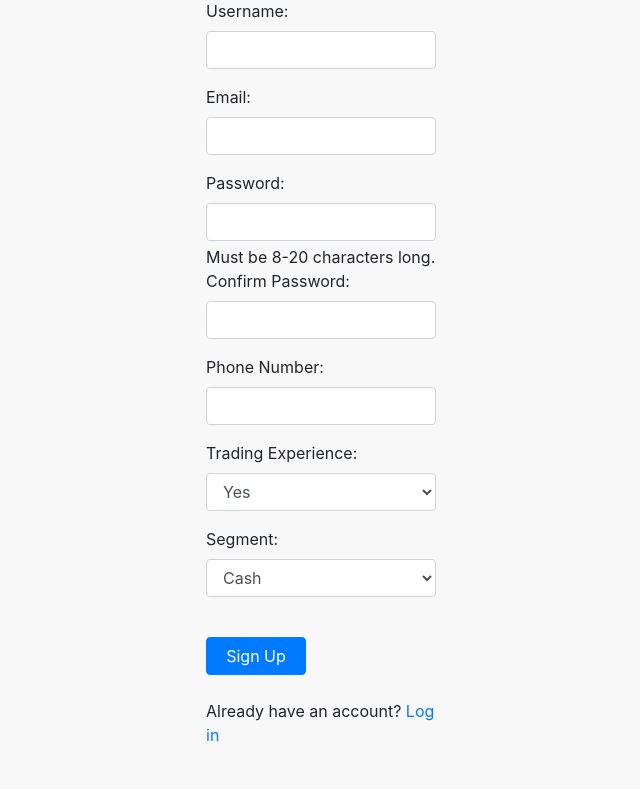
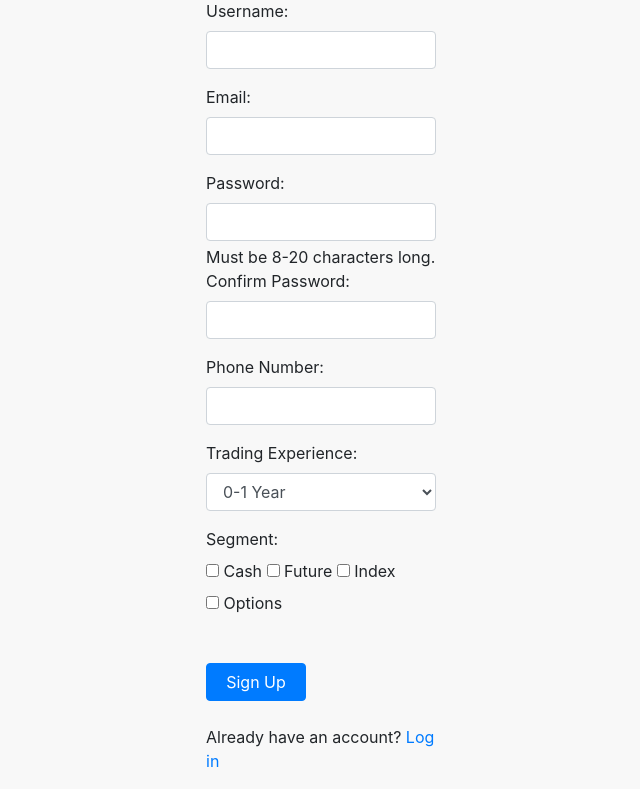
Before and after one commit to Devsixth/webapp, a Flask app: page /signup in a window 1280 px wide. Shown: the part 103-892 px from the top of the page, without its empty margins (319-959 px from the left). Before the commit the page ends 844 px from the top, so only its background shows below. Run offline with Flask 2, Linux system fonts and the light colour scheme; some libraries are stand-ins or nearby versions.

Commit message:
Update signup.html

```diff
--- a/templates/signup.html
+++ b/templates/signup.html
@@ -36,44 +36,26 @@
             <div class="form-group">
                 <label for="trading_exp">Trading Experience:</label>
                 <select class="form-control" name="trading_exp" id="trading_exp" required>
-            <option value="yes">Yes</option>
-            <option value="no">No</option>
+                    <option value="0-1 year">0-1 Year</option>
+                    <option value="1 Year">1 Year</option>
+                    <option value="2-5 years">2-5 Years</option>
+                    <option value="more than 5 Years">More than 5 Years</option>
                 </select>
             </div>
             <div class="form-group">
-          <label for="segment">Segment:</label>
-          <select class="form-control" name="segment" id="segment" required>
-            <option value="Cash">Cash</option>
-            <option value="Derivatives">Future</option>
-            <option value="Options">Index</option>
-            <option value="Equity">Options</option>
-          </select>
+                <label>Segment:</label> <br>
+                {% for option in ['Cash', 'Future', 'Index', 'Options'] %}
+                    <label class="checkbox-inline" for="segment_{{ option.lower() }}">
+                        <input type="checkbox" name="segment" id="segment_{{ option.lower() }}" value="{{ option }}"> {{ option }}
+                    </label>
+                {% endfor %}
             </div>
-<!--        {% if error %}-->
-<!--        <div class="alert alert-danger">{{ error_message }}</div>-->
-<!--        {% endif %}-->
-<!--        {% if success %}-->
-<!--        <div class="alert alert-success">{{ success_message }}</div>-->
-<!--        {% endif %}-->
+
             <button type="submit" class="btn btn-primary mt-4" style="width: 100px;">Sign Up</button>
-
         </form>
         <div class="mt-4">
             <p>Already have an account? <a href="/login">Log in</a></p>
         </div>
-        {% with messages = get_flashed_messages(with_categories=true) %}
-        {% if messages %}
-            {% for category,message in messages %}
-                <div class="alert alert-{{category}}">
-<!--                        <div class="alert alert-danger" role="alert">-->
-                    <button type="button" class="m1-2 mb-1 close" data-dismiss="alert" aria-label="Close">
-                        <span aria-hidden="true">&times;</span>
-                    </button>
-                    {{ message }}
-                </div>
-                {% endfor %}
-            {% endif %}
-        {% endwith %}
     </div>
 
 {% endblock %}
```
Lines whose indentation alone changed are shown as unchanged.
